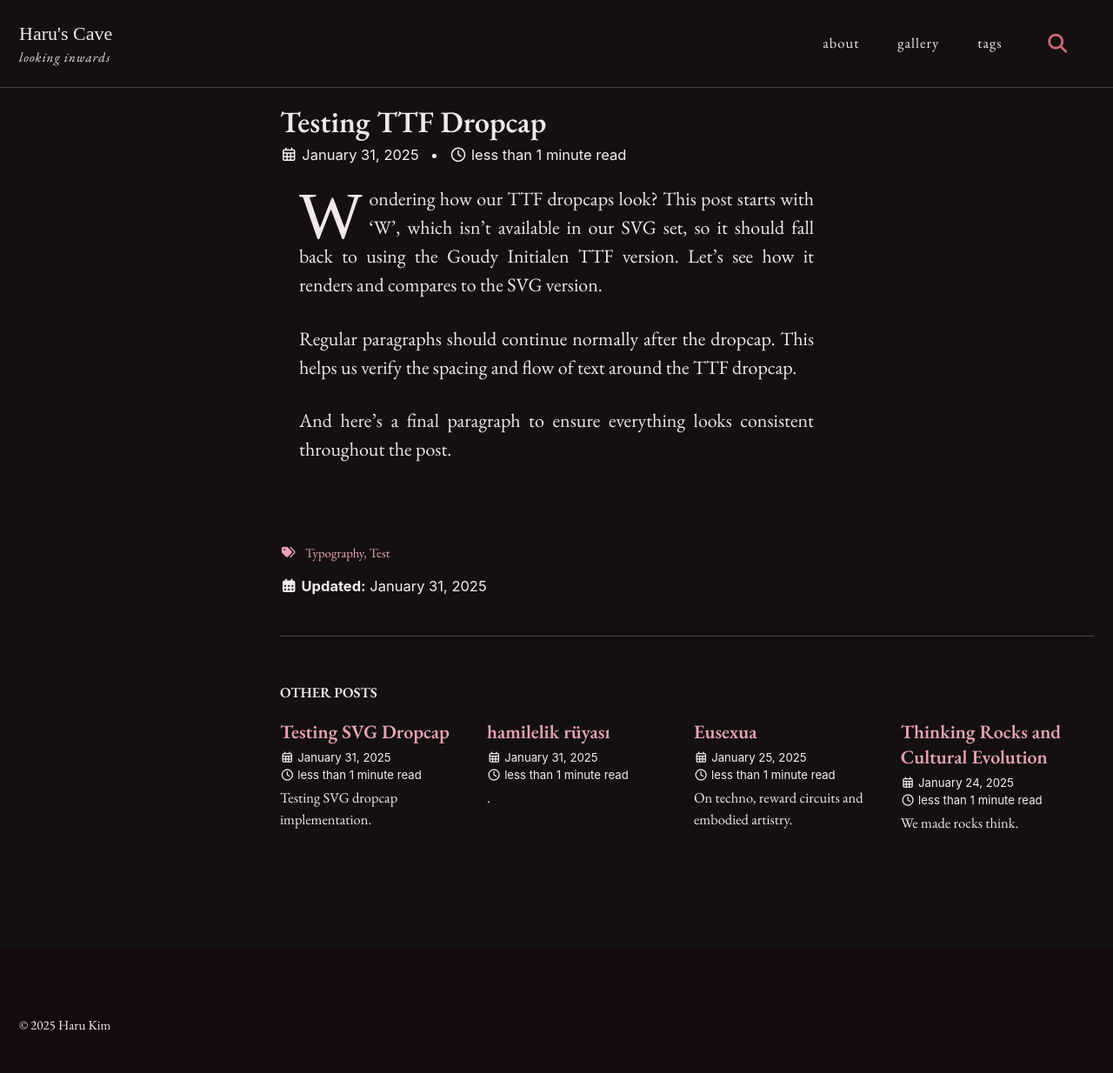
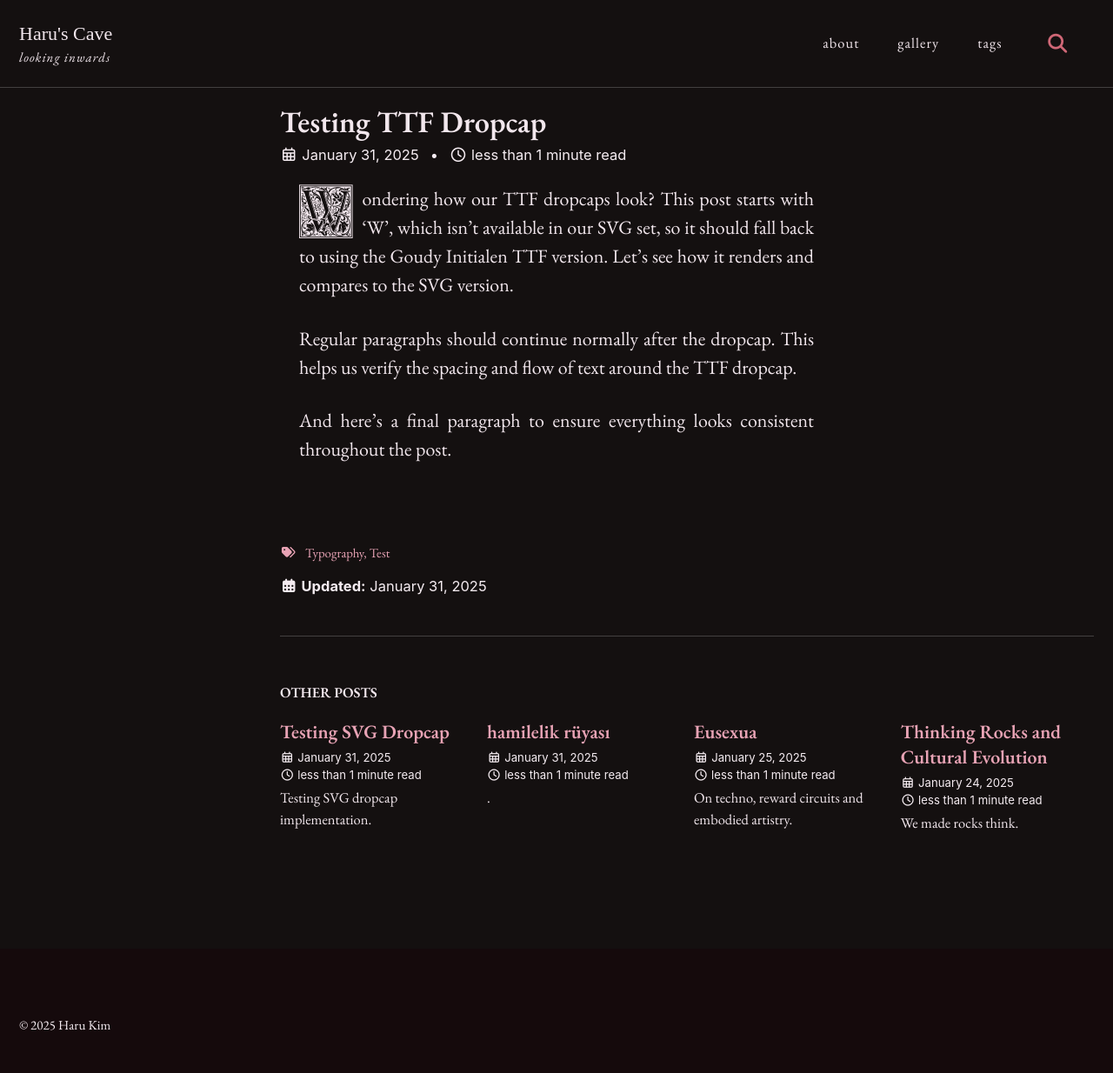
Before and after one commit to hxxru-u/hxxru-u.github.io, a Jekyll site: the page built from _posts/2025-01-31-testing-ttf-dropcap.md, in a window 1280 px wide. Shown: the whole page at 87% size. Built offline with Jekyll 4.4.1, drawn with Linux system fonts in a browser that asks for light colours; cached includes are drawn as plain includes.

Commit message:
SVGs are good, now try TTFs

```diff
--- a/_sass/_fonts.scss
+++ b/_sass/_fonts.scss
@@ -1,34 +1,234 @@
-/* TTF Dropcap fonts - for all letters */
+/* TTF Dropcap fonts - load each letter individually */
 @font-face {
     font-family: 'DropcapTTF';
-    src: url('/assets/fonts/dropcaps/ttf-dropcaps/GoudyInitialen-A.ttf') format('truetype'),
-         url('/assets/fonts/dropcaps/ttf-dropcaps/GoudyInitialen-B.ttf') format('truetype'),
-         url('/assets/fonts/dropcaps/ttf-dropcaps/GoudyInitialen-C.ttf') format('truetype'),
-         url('/assets/fonts/dropcaps/ttf-dropcaps/GoudyInitialen-D.ttf') format('truetype'),
-         url('/assets/fonts/dropcaps/ttf-dropcaps/GoudyInitialen-E.ttf') format('truetype'),
-         url('/assets/fonts/dropcaps/ttf-dropcaps/GoudyInitialen-F.ttf') format('truetype'),
-         url('/assets/fonts/dropcaps/ttf-dropcaps/GoudyInitialen-G.ttf') format('truetype'),
-         url('/assets/fonts/dropcaps/ttf-dropcaps/GoudyInitialen-H.ttf') format('truetype'),
-         url('/assets/fonts/dropcaps/ttf-dropcaps/GoudyInitialen-I.ttf') format('truetype'),
-         url('/assets/fonts/dropcaps/ttf-dropcaps/GoudyInitialen-J.ttf') format('truetype'),
-         url('/assets/fonts/dropcaps/ttf-dropcaps/GoudyInitialen-K.ttf') format('truetype'),
-         url('/assets/fonts/dropcaps/ttf-dropcaps/GoudyInitialen-L.ttf') format('truetype'),
-         url('/assets/fonts/dropcaps/ttf-dropcaps/GoudyInitialen-M.ttf') format('truetype'),
-         url('/assets/fonts/dropcaps/ttf-dropcaps/GoudyInitialen-N.ttf') format('truetype'),
-         url('/assets/fonts/dropcaps/ttf-dropcaps/GoudyInitialen-O.ttf') format('truetype'),
-         url('/assets/fonts/dropcaps/ttf-dropcaps/GoudyInitialen-P.ttf') format('truetype'),
-         url('/assets/fonts/dropcaps/ttf-dropcaps/GoudyInitialen-Q.ttf') format('truetype'),
-         url('/assets/fonts/dropcaps/ttf-dropcaps/GoudyInitialen-R.ttf') format('truetype'),
-         url('/assets/fonts/dropcaps/ttf-dropcaps/GoudyInitialen-S.ttf') format('truetype'),
-         url('/assets/fonts/dropcaps/ttf-dropcaps/GoudyInitialen-T.ttf') format('truetype'),
-         url('/assets/fonts/dropcaps/ttf-dropcaps/GoudyInitialen-U.ttf') format('truetype'),
-         url('/assets/fonts/dropcaps/ttf-dropcaps/GoudyInitialen-V.ttf') format('truetype'),
-         url('/assets/fonts/dropcaps/ttf-dropcaps/GoudyInitialen-W.ttf') format('truetype'),
-         url('/assets/fonts/dropcaps/ttf-dropcaps/GoudyInitialen-X.ttf') format('truetype'),
-         url('/assets/fonts/dropcaps/ttf-dropcaps/GoudyInitialen-Y.ttf') format('truetype'),
-         url('/assets/fonts/dropcaps/ttf-dropcaps/GoudyInitialen-Z.ttf') format('truetype');
-    unicode-range: U+0041-005A;  /* A-Z */
+    src: url('/assets/fonts/dropcaps/ttf-dropcaps/GoudyInitialen-A.ttf') format('truetype');
+    unicode-range: U+0041;  /* A */
     font-weight: normal;
     font-style: normal;
     font-display: block;
 }
+
+@font-face {
+    font-family: 'DropcapTTF';
+    src: url('/assets/fonts/dropcaps/ttf-dropcaps/GoudyInitialen-B.ttf') format('truetype');
+    unicode-range: U+0042;  /* B */
+    font-weight: normal;
+    font-style: normal;
+    font-display: block;
+}
+
+@font-face {
+    font-family: 'DropcapTTF';
+    src: url('/assets/fonts/dropcaps/ttf-dropcaps/GoudyInitialen-C.ttf') format('truetype');
+    unicode-range: U+0043;  /* C */
+    font-weight: normal;
+    font-style: normal;
+    font-display: block;
+}
+
+@font-face {
+    font-family: 'DropcapTTF';
+    src: url('/assets/fonts/dropcaps/ttf-dropcaps/GoudyInitialen-D.ttf') format('truetype');
+    unicode-range: U+0044;  /* D */
+    font-weight: normal;
+    font-style: normal;
+    font-display: block;
+}
+
+@font-face {
+    font-family: 'DropcapTTF';
+    src: url('/assets/fonts/dropcaps/ttf-dropcaps/GoudyInitialen-E.ttf') format('truetype');
+    unicode-range: U+0045;  /* E */
+    font-weight: normal;
+    font-style: normal;
+    font-display: block;
+}
+
+@font-face {
+    font-family: 'DropcapTTF';
+    src: url('/assets/fonts/dropcaps/ttf-dropcaps/GoudyInitialen-F.ttf') format('truetype');
+    unicode-range: U+0046;  /* F */
+    font-weight: normal;
+    font-style: normal;
+    font-display: block;
+}
+
+@font-face {
+    font-family: 'DropcapTTF';
+    src: url('/assets/fonts/dropcaps/ttf-dropcaps/GoudyInitialen-G.ttf') format('truetype');
+    unicode-range: U+0047;  /* G */
+    font-weight: normal;
+    font-style: normal;
+    font-display: block;
+}
+
+@font-face {
+    font-family: 'DropcapTTF';
+    src: url('/assets/fonts/dropcaps/ttf-dropcaps/GoudyInitialen-H.ttf') format('truetype');
+    unicode-range: U+0048;  /* H */
+    font-weight: normal;
+    font-style: normal;
+    font-display: block;
+}
+
+@font-face {
+    font-family: 'DropcapTTF';
+    src: url('/assets/fonts/dropcaps/ttf-dropcaps/GoudyInitialen-I.ttf') format('truetype');
+    unicode-range: U+0049;  /* I */
+    font-weight: normal;
+    font-style: normal;
+    font-display: block;
+}
+
+@font-face {
+    font-family: 'DropcapTTF';
+    src: url('/assets/fonts/dropcaps/ttf-dropcaps/GoudyInitialen-J.ttf') format('truetype');
+    unicode-range: U+004A;  /* J */
+    font-weight: normal;
+    font-style: normal;
+    font-display: block;
+}
+
+@font-face {
+    font-family: 'DropcapTTF';
+    src: url('/assets/fonts/dropcaps/ttf-dropcaps/GoudyInitialen-K.ttf') format('truetype');
+    unicode-range: U+004B;  /* K */
+    font-weight: normal;
+    font-style: normal;
+    font-display: block;
+}
+
+@font-face {
+    font-family: 'DropcapTTF';
+    src: url('/assets/fonts/dropcaps/ttf-dropcaps/GoudyInitialen-L.ttf') format('truetype');
+    unicode-range: U+004C;  /* L */
+    font-weight: normal;
+    font-style: normal;
+    font-display: block;
+}
+
+@font-face {
+    font-family: 'DropcapTTF';
+    src: url('/assets/fonts/dropcaps/ttf-dropcaps/GoudyInitialen-M.ttf') format('truetype');
+    unicode-range: U+004D;  /* M */
+    font-weight: normal;
+    font-style: normal;
+    font-display: block;
+}
+
+@font-face {
+    font-family: 'DropcapTTF';
+    src: url('/assets/fonts/dropcaps/ttf-dropcaps/GoudyInitialen-N.ttf') format('truetype');
+    unicode-range: U+004E;  /* N */
+    font-weight: normal;
+    font-style: normal;
+    font-display: block;
+}
+
+@font-face {
+    font-family: 'DropcapTTF';
+    src: url('/assets/fonts/dropcaps/ttf-dropcaps/GoudyInitialen-O.ttf') format('truetype');
+    unicode-range: U+004F;  /* O */
+    font-weight: normal;
+    font-style: normal;
+    font-display: block;
+}
+
+@font-face {
+    font-family: 'DropcapTTF';
+    src: url('/assets/fonts/dropcaps/ttf-dropcaps/GoudyInitialen-P.ttf') format('truetype');
+    unicode-range: U+0050;  /* P */
+    font-weight: normal;
+    font-style: normal;
+    font-display: block;
+}
+
+@font-face {
+    font-family: 'DropcapTTF';
+    src: url('/assets/fonts/dropcaps/ttf-dropcaps/GoudyInitialen-Q.ttf') format('truetype');
+    unicode-range: U+0051;  /* Q */
+    font-weight: normal;
+    font-style: normal;
+    font-display: block;
+}
+
+@font-face {
+    font-family: 'DropcapTTF';
+    src: url('/assets/fonts/dropcaps/ttf-dropcaps/GoudyInitialen-R.ttf') format('truetype');
+    unicode-range: U+0052;  /* R */
+    font-weight: normal;
+    font-style: normal;
+    font-display: block;
+}
+
+@font-face {
+    font-family: 'DropcapTTF';
+    src: url('/assets/fonts/dropcaps/ttf-dropcaps/GoudyInitialen-S.ttf') format('truetype');
+    unicode-range: U+0053;  /* S */
+    font-weight: normal;
+    font-style: normal;
+    font-display: block;
+}
+
+@font-face {
+    font-family: 'DropcapTTF';
+    src: url('/assets/fonts/dropcaps/ttf-dropcaps/GoudyInitialen-T.ttf') format('truetype');
+    unicode-range: U+0054;  /* T */
+    font-weight: normal;
+    font-style: normal;
+    font-display: block;
+}
+
+@font-face {
+    font-family: 'DropcapTTF';
+    src: url('/assets/fonts/dropcaps/ttf-dropcaps/GoudyInitialen-U.ttf') format('truetype');
+    unicode-range: U+0055;  /* U */
+    font-weight: normal;
+    font-style: normal;
+    font-display: block;
+}
+
+@font-face {
+    font-family: 'DropcapTTF';
+    src: url('/assets/fonts/dropcaps/ttf-dropcaps/GoudyInitialen-V.ttf') format('truetype');
+    unicode-range: U+0056;  /* V */
+    font-weight: normal;
+    font-style: normal;
+    font-display: block;
+}
+
+@font-face {
+    font-family: 'DropcapTTF';
+    src: url('/assets/fonts/dropcaps/ttf-dropcaps/GoudyInitialen-W.ttf') format('truetype');
+    unicode-range: U+0057;  /* W */
+    font-weight: normal;
+    font-style: normal;
+    font-display: block;
+}
+
+@font-face {
+    font-family: 'DropcapTTF';
+    src: url('/assets/fonts/dropcaps/ttf-dropcaps/GoudyInitialen-X.ttf') format('truetype');
+    unicode-range: U+0058;  /* X */
+    font-weight: normal;
+    font-style: normal;
+    font-display: block;
+}
+
+@font-face {
+    font-family: 'DropcapTTF';
+    src: url('/assets/fonts/dropcaps/ttf-dropcaps/GoudyInitialen-Y.ttf') format('truetype');
+    unicode-range: U+0059;  /* Y */
+    font-weight: normal;
+    font-style: normal;
+    font-display: block;
+}
+
+@font-face {
+    font-family: 'DropcapTTF';
+    src: url('/assets/fonts/dropcaps/ttf-dropcaps/GoudyInitialen-Z.ttf') format('truetype');
+    unicode-range: U+005A;  /* Z */
+    font-weight: normal;
+    font-style: normal;
+    font-display: block;
+}
--- a/_sass/dropcaps.scss
+++ b/_sass/dropcaps.scss
@@ -8,7 +8,7 @@
     padding-top: 0.1em;
     padding-right: 0.1em;
     margin-bottom: -0.1em;
-    font-family: 'DropcapTTF', serif;  /* TTF fallback */
+    font-family: 'DropcapTTF' !important;  /* Force TTF font */
     color: $text-color;
     background-color: $background-color;
     font-weight: normal;
```
Also changed, not shown: _posts/2025-01-24-markdown-and-latex-test.md (+1 -0 lines), _posts/2025-01-31-testing-svg-dropcap.md (+1 -1 lines), 1 other file.
